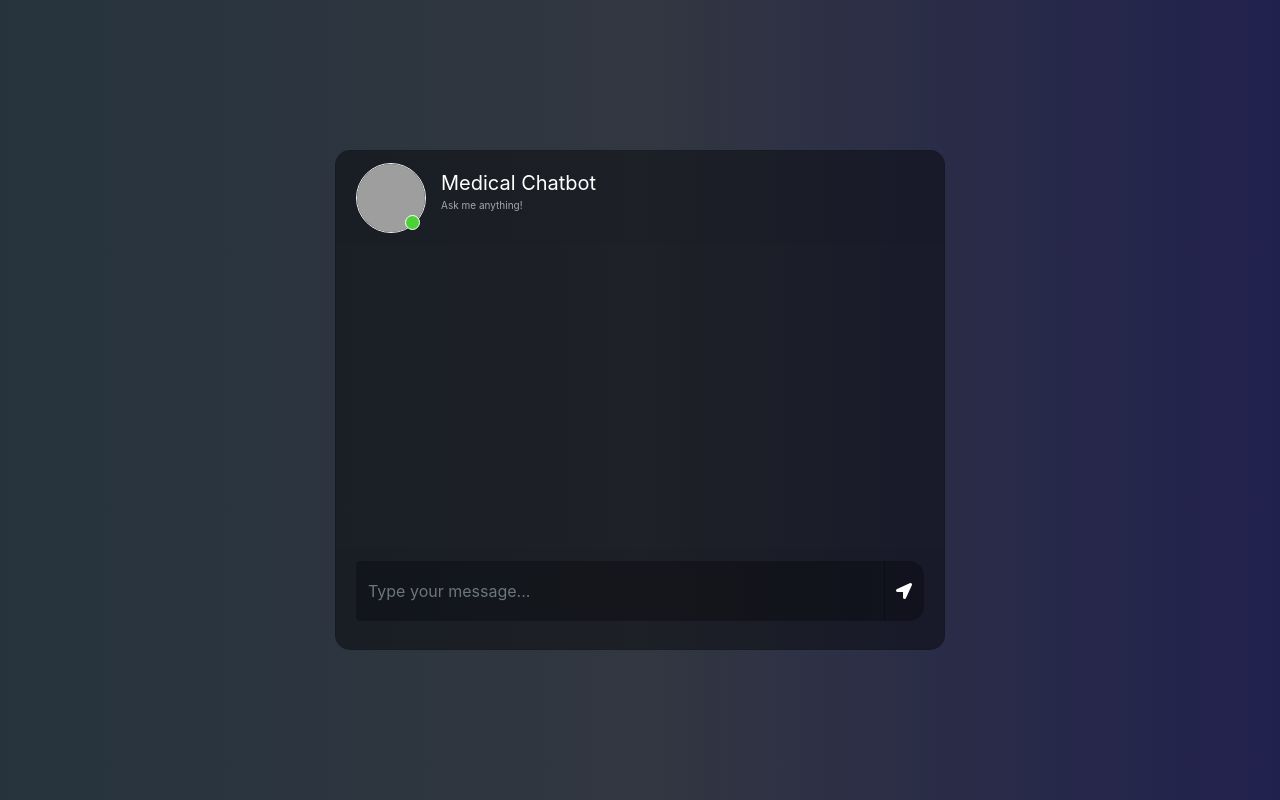
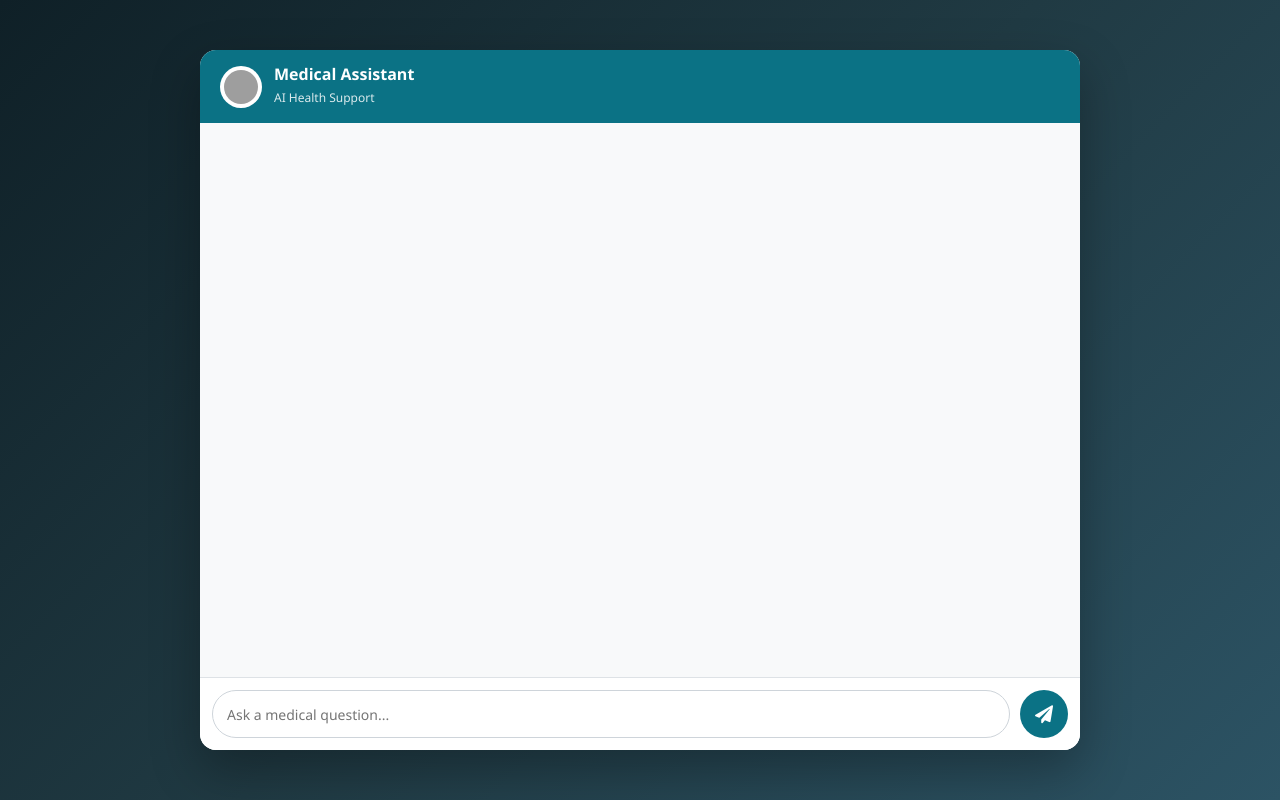
Before and after one commit to Mav977/Medical-Chatbot, a Flask app: page / in a window 1280 px wide. Run offline with Flask 3, Linux system fonts and the light colour scheme; parts of the project's set-up code (start-up, migrations or seed data) failed here and were passed over; some libraries are stand-ins or nearby versions; grey boxes are pictures that could not be loaded.

Commit message:
changed layout and added memory

```diff
--- a/app.py
+++ b/app.py
@@ -9,48 +9,97 @@ from langchain_google_genai import ChatGoogleGenerativeAI
 from langchain_core.prompts import ChatPromptTemplate, PromptTemplate
 from langchain_core.runnables import RunnableParallel, RunnablePassthrough, RunnableLambda
 from langchain_core.output_parsers import StrOutputParser
-
+from langchain_core.messages import AIMessage, HumanMessage, SystemMessage
+from pydantic import BaseModel, Field
+from langchain_core.output_parsers import PydanticOutputParser
 app = Flask(__name__)
 load_dotenv()
 
-PINECONE_API_KEY=os.environ.get('PINECONE_API_KEY')
-OPENAI_API_KEY=os.environ.get('OPENAI_API_KEY')
+
 embeddings=download_embedding()
 index_name = "medical-chatbot"
 # Embed each chunk and upsert the embeddings into your Pinecone index.
+
+class RewrittenQuestion(BaseModel):
+    standalone_question: str = Field(
+        description="A fully self-contained question rewritten from the conversation"
+    )
 docsearch = PineconeVectorStore.from_existing_index(
     index_name=index_name,
     embedding=embeddings
 )
 retriever=docsearch.as_retriever(search_type="similarity", search_kwargs={"k":15})
 chatModel=ChatGoogleGenerativeAI(
-    model="gemini-2.5-flash"
+    model="gemini-2.5-flash-lite"
 )
+MAX_TURNS = 10  # last 10 messages
+messages=[]
 prompt = PromptTemplate(
     template="""
-    "You are an Medical assistant for question-answering tasks. "
-    "Use the following pieces of retrieved context to answer "
-    "the question. If you don't know the answer, say that you "
-    "don't know. Use three sentences maximum and keep the "
-    "answer concise."
-    "\n\n"
-    "{context}"
-      Question: {question}
-    """,
-    input_variables = ['context', 'question']
+You are a medical assistant for question-answering tasks.
+Use the following pieces of retrieved context to answer the question.
+If you don't know the answer, say that you don't know.
+Use three sentences maximum and keep the answer concise.
+
+Context:
+{context}
+
+Chat history:
+{history}
+
+Question:
+{question}
+""",
+    input_variables=["context", "history", "question"]
+)
+parser=StrOutputParser()
+parser2=PydanticOutputParser(pydantic_object=RewrittenQuestion)
+rewriteQuestion_prompt=PromptTemplate(
+    template="""
+Given the following chat history and a follow-up question,
+rewrite the follow-up question to be a standalone question.
+
+Chat history:
+{history}
+
+Follow-up question:
+{question}
+
+Standalone question:
+\n
+{format_instructions}
+""",
+input_variables=["history", "question"],
+partial_variables={"format_instructions": parser2.get_format_instructions()}
 )
 
 def format(docs):
     context="\n\n".join(d.page_content for d in docs )
     return context
+def return_history(messages):
+    history=[]
+    for msg in messages:
+        if isinstance(msg, HumanMessage):
+            history.append(f"Human: {msg.content}")
+        elif isinstance(msg, AIMessage):
+            history.append(f"AI: {msg.content}")
+    return "\n".join(history)
 
 parallel_chain = RunnableParallel({
-    'context': retriever | RunnableLambda(format),
-    'question': RunnablePassthrough()
+    "context": RunnableLambda(lambda x: x["question"]) | retriever | RunnableLambda(format),
+    "history": RunnableLambda(lambda x: x["history"]),
+    "question": RunnableLambda(lambda x: x["question"]),
+
 })
-parser=StrOutputParser()
-chain= parallel_chain | prompt | chatModel | parser
 
+
+
+question_reiterator_chain= rewriteQuestion_prompt | chatModel | parser2  | RunnableLambda(lambda x: x.standalone_question)
+parallel_chain_for_question_rewrite= RunnableParallel({
+    "question": question_reiterator_chain,
+    "history":RunnableLambda(lambda x: x["history"])
+})
+chain= parallel_chain_for_question_rewrite | parallel_chain | prompt | chatModel | parser
 @app.route("/")
 def index():
     return render_template('chat.html')
@@ -59,8 +108,16 @@ def index():
 @app.route("/get", methods=["POST"])
 def chat():
     msg = request.form["msg"]
-    response = chain.invoke(msg)
-    print("Response : ", response)
+    messages.append(HumanMessage(content=msg))
+
+    response = chain.invoke({
+        "question":msg,
+        "history":return_history(messages)
+    })
+    messages.append(AIMessage(content=response))
+    messages[:] = messages[-MAX_TURNS:]
+
+    print("Response : ", messages)
     return str(response)
 
 
--- a/static/style.css
+++ b/static/style.css
@@ -1,263 +1,152 @@
-body,
-html {
-    height: 100%;
+* {
     margin: 0;
-    background: rgb(44, 47, 59);
-    background: -webkit-linear-gradient(to right, rgb(40, 59, 34), rgb(54, 60, 70), rgb(32, 32, 43));
-    background: linear-gradient(to right, rgb(38, 51, 61), rgb(50, 55, 65), rgb(33, 33, 78));
+    padding: 0;
+    box-sizing: border-box;
+    font-family: "Segoe UI", sans-serif;
 }
 
-.chat {
-    margin-top: auto;
-    margin-bottom: auto;
+body {
+    background: linear-gradient(135deg, #0f2027, #203a43, #2c5364);
+    height: 100vh;
+    display: flex;
+    align-items: center;
+    justify-content: center;
 }
 
-.card {
-    height: 500px;
-    border-radius: 15px !important;
-    background-color: rgba(0, 0, 0, 0.4) !important;
+.app-wrapper {
+    width: 100%;
+    max-width: 900px;
+    height: 90vh;
+    padding: 10px;
 }
 
-.contacts_body {
-    padding: 0.75rem 0 !important;
-    overflow-y: auto;
-    white-space: nowrap;
+.chat-card {
+    background: #ffffff;
+    border-radius: 16px;
+    display: flex;
+    flex-direction: column;
+    height: 100%;
+    box-shadow: 0 20px 50px rgba(0, 0, 0, 0.3);
+    overflow: hidden;
 }
 
-.msg_card_body {
-    overflow-y: auto;
+/* Header */
+.chat-header {
+    background: #0b7285;
+    padding: 15px 20px;
+    color: #fff;
+    display: flex;
+    align-items: center;
 }
 
-.card-header {
-    border-radius: 15px 15px 0 0 !important;
-    border-bottom: 0 !important;
+.header-left {
+    display: flex;
+    align-items: center;
+    gap: 12px;
 }
 
-.card-footer {
-    border-radius: 0 0 15px 15px !important;
-    border-top: 0 !important;
+.bot-avatar {
+    width: 42px;
+    height: 42px;
+    border-radius: 50%;
+    background: #fff;
+    padding: 4px;
 }
 
-.container {
-    align-content: center;
+.chat-header h6 {
+    margin: 0;
+    font-weight: 600;
 }
 
-.search {
-    border-radius: 15px 0 0 15px !important;
-    background-color: rgba(0, 0, 0, 0.3) !important;
-    border: 0 !important;
-    color: white !important;
+.chat-header small {
+    font-size: 12px;
+    opacity: 0.85;
 }
 
-.search:focus {
-    box-shadow: none !important;
-    outline: 0px !important;
+/* Body */
+.chat-body {
+    flex: 1;
+    padding: 20px;
+    overflow-y: auto;
+    background: #f8f9fa;
 }
 
-.type_msg {
-    background-color: rgba(0, 0, 0, 0.3) !important;
-    border: 0 !important;
-    color: white !important;
-    height: 60px !important;
-    overflow-y: auto;
+/* Messages */
+.message {
+    display: flex;
+    margin-bottom: 14px;
 }
 
-.type_msg:focus {
-    box-shadow: none !important;
-    outline: 0px !important;
+.message.user {
+    justify-content: flex-end;
 }
 
-.attach_btn {
-    border-radius: 15px 0 0 15px !important;
-    background-color: rgba(0, 0, 0, 0.3) !important;
-    border: 0 !important;
-    color: white !important;
-    cursor: pointer;
+.message.bot {
+    justify-content: flex-start;
 }
 
-.send_btn {
-    border-radius: 0 15px 15px 0 !important;
-    background-color: rgba(0, 0, 0, 0.3) !important;
-    border: 0 !important;
-    color: white !important;
-    cursor: pointer;
+.bubble {
+    max-width: 70%;
+    padding: 12px 14px;
+    border-radius: 14px;
+    position: relative;
+    font-size: 14px;
+    line-height: 1.4;
 }
 
-.search_btn {
-    border-radius: 0 15px 15px 0 !important;
-    background-color: rgba(0, 0, 0, 0.3) !important;
-    border: 0 !important;
-    color: white !important;
-    cursor: pointer;
+.user .bubble {
+    background: #0b7285;
+    color: #fff;
+    border-bottom-right-radius: 4px;
 }
 
-.contacts {
-    list-style: none;
-    padding: 0;
+.bot .bubble {
+    background: #e9ecef;
+    color: #212529;
+    border-bottom-left-radius: 4px;
 }
 
-.contacts li {
-    width: 100% !important;
-    padding: 5px 10px;
-    margin-bottom: 15px !important;
+.bubble span {
+    display: block;
+    font-size: 10px;
+    margin-top: 6px;
+    opacity: 0.6;
+    text-align: right;
 }
 
-.active {
-    background-color: rgba(0, 0, 0, 0.3);
+/* Footer */
+.chat-footer {
+    padding: 12px;
+    background: #ffffff;
+    border-top: 1px solid #dee2e6;
 }
 
-.user_img {
-    height: 70px;
-    width: 70px;
-    border: 1.5px solid #f5f6fa;
-
+.input-area {
+    display: flex;
+    gap: 10px;
 }
 
-.user_img_msg {
-    height: 40px;
-    width: 40px;
-    border: 1.5px solid #f5f6fa;
-
+.input-area input {
+    flex: 1;
+    padding: 12px 14px;
+    border-radius: 25px;
+    border: 1px solid #ced4da;
+    outline: none;
+    font-size: 14px;
 }
 
-.img_cont {
-    position: relative;
-    height: 70px;
-    width: 70px;
+.input-area button {
+    width: 48px;
+    height: 48px;
+    border-radius: 50%;
+    border: none;
+    background: #0b7285;
+    color: #fff;
+    font-size: 18px;
+    cursor: pointer;
+    transition: background 0.2s ease;
 }
 
-.img_cont_msg {
-    height: 40px;
-    width: 40px;
+.input-area button:hover {
+    background: #095c6b;
 }
-
-.online_icon {
-    position: absolute;
-    height: 15px;
-    width: 15px;
-    background-color: #4cd137;
-    border-radius: 50%;
-    bottom: 0.2em;
-    right: 0.4em;
-    border: 1.5px solid white;
-}
-
-.offline {
-    background-color: #c23616 !important;
-}
-
-.user_info {
-    margin-top: auto;
-    margin-bottom: auto;
-    margin-left: 15px;
-}
-
-.user_info span {
-    font-size: 20px;
-    color: white;
-}
-
-.user_info p {
-    font-size: 10px;
-    color: rgba(255, 255, 255, 0.6);
-}
-
-.video_cam {
-    margin-left: 50px;
-    margin-top: 5px;
-}
-
-.video_cam span {
-    color: white;
-    font-size: 20px;
-    cursor: pointer;
-    margin-right: 20px;
-}
-
-.msg_cotainer {
-    margin-top: auto;
-    margin-bottom: auto;
-    margin-left: 10px;
-    border-radius: 25px;
-    background-color: rgb(82, 172, 255);
-    padding: 10px;
-    position: relative;
-}
-
-.msg_cotainer_send {
-    margin-top: auto;
-    margin-bottom: auto;
-    margin-right: 10px;
-    border-radius: 25px;
-    background-color: #58cc71;
-    padding: 10px;
-    position: relative;
-}
-
-.msg_time {
-    position: absolute;
-    left: 0;
-    bottom: -15px;
-    color: rgba(255, 255, 255, 0.5);
-    font-size: 10px;
-}
-
-.msg_time_send {
-    position: absolute;
-    right: 0;
-    bottom: -15px;
-    color: rgba(255, 255, 255, 0.5);
-    font-size: 10px;
-}
-
-.msg_head {
-    position: relative;
-}
-
-#action_menu_btn {
-    position: absolute;
-    right: 10px;
-    top: 10px;
-    color: white;
-    cursor: pointer;
-    font-size: 20px;
-}
-
-.action_menu {
-    z-index: 1;
-    position: absolute;
-    padding: 15px 0;
-    background-color: rgba(0, 0, 0, 0.5);
-    color: white;
-    border-radius: 15px;
-    top: 30px;
-    right: 15px;
-    display: none;
-}
-
-.action_menu ul {
-    list-style: none;
-    padding: 0;
-    margin: 0;
-}
-
-.action_menu ul li {
-    width: 100%;
-    padding: 10px 15px;
-    margin-bottom: 5px;
-}
-
-.action_menu ul li i {
-    padding-right: 10px;
-}
-
-.action_menu ul li:hover {
-    cursor: pointer;
-    background-color: rgba(0, 0, 0, 0.2);
-}
-
-@media(max-width: 576px) {
-    .contacts_card {
-        margin-bottom: 15px !important;
-    }
-}
--- a/templates/chat.html
+++ b/templates/chat.html
@@ -1,88 +1,89 @@
-<link href="//maxcdn.bootstrapcdn.com/bootstrap/4.1.1/css/bootstrap.min.css" rel="stylesheet" id="bootstrap-css">
-<script src="//maxcdn.bootstrapcdn.com/bootstrap/4.1.1/js/bootstrap.min.js"></script>
-<script src="//cdnjs.cloudflare.com/ajax/libs/jquery/3.2.1/jquery.min.js"></script>
-
 <!DOCTYPE html>
-<html>
+<html lang="en">
 
 <head>
-    <title>Chatbot</title>
-    <link rel="stylesheet" href="https://stackpath.bootstrapcdn.com/bootstrap/4.1.3/css/bootstrap.min.css"
-        integrity="sha384-MCw98/SFnGE8fJT3GXwEOngsV7Zt27NXFoaoApmYm81iuXoPkFOJwJ8ERdknLPMO" crossorigin="anonymous">
-    <link rel="stylesheet" href="https://use.fontawesome.com/releases/v5.5.0/css/all.css"
-        integrity="sha384-B4dIYHKNBt8Bc12p+WXckhzcICo0wtJAoU8YZTY5qE0Id1GSseTk6S+L3BlXeVIU" crossorigin="anonymous">
-    <script src="https://ajax.googleapis.com/ajax/libs/jquery/3.3.1/jquery.min.js"></script>
-    <link rel="stylesheet" type="text/css" href="{{ url_for('static', filename='style.css')}}" />
+    <meta charset="UTF-8">
+    <title>Medical Assistant</title>
+
+    <!-- Bootstrap -->
+    <link rel="stylesheet" href="https://stackpath.bootstrapcdn.com/bootstrap/4.5.2/css/bootstrap.min.css">
+
+    <!-- Font Awesome -->
+    <link rel="stylesheet" href="https://cdnjs.cloudflare.com/ajax/libs/font-awesome/5.15.4/css/all.min.css">
+
+    <!-- Custom CSS -->
+    <link rel="stylesheet" href="{{ url_for('static', filename='style.css') }}">
+
+    <!-- jQuery -->
+    <script src="https://ajax.googleapis.com/ajax/libs/jquery/3.5.1/jquery.min.js"></script>
 </head>
 
+<body>
+    <div class="app-wrapper">
+        <div class="chat-card">
 
-<body>
-    <div class="container-fluid h-100">
-        <div class="row justify-content-center h-100">
-            <div class="col-md-8 col-xl-6 chat">
-                <div class="card">
-                    <div class="card-header msg_head">
-                        <div class="d-flex bd-highlight">
-                            <div class="img_cont">
-                                <img src="https://cdn-icons-png.flaticon.com/512/387/387569.png"
-                                    class="rounded-circle user_img">
-                                <!-- <img src="https://www.prdistribution.com/spirit/uploads/pressreleases/2019/newsreleases/d83341deb75c4c4f6b113f27b1e42cd8-chatbot-florence-already-helps-thousands-of-patients-to-remember-their-medication.png" class="rounded-circle user_img"> -->
-                                <span class="online_icon"></span>
-                            </div>
-                            <div class="user_info">
-                                <span>Medical Chatbot</span>
-                                <p>Ask me anything!</p>
-                            </div>
-                        </div>
-                    </div>
-                    <div id="messageFormeight" class="card-body msg_card_body">
-
-
-                    </div>
-                    <div class="card-footer">
-                        <form id="messageArea" class="input-group">
-                            <input type="text" id="text" name="msg" placeholder="Type your message..."
-                                autocomplete="off" class="form-control type_msg" required />
-                            <div class="input-group-append">
-                                <button type="submit" id="send" class="input-group-text send_btn"><i
-                                        class="fas fa-location-arrow"></i></button>
-                            </div>
-                        </form>
+            <!-- Header -->
+            <div class="chat-header">
+                <div class="header-left">
+                    <img src="https://cdn-icons-png.flaticon.com/512/387/387569.png" class="bot-avatar">
+                    <div>
+                        <h6>Medical Assistant</h6>
+                        <small>AI Health Support</small>
                     </div>
                 </div>
             </div>
+
+            <!-- Messages -->
+            <div id="messageFormeight" class="chat-body"></div>
+
+            <!-- Input -->
+            <div class="chat-footer">
+                <form id="messageArea" class="input-area">
+                    <input type="text" id="text" name="msg" placeholder="Ask a medical question..." autocomplete="off"
+                        required>
+                    <button type="submit">
+                        <i class="fas fa-paper-plane"></i>
+                    </button>
+                </form>
+            </div>
+
         </div>
     </div>
 
+    <!-- JS LOGIC UNCHANGED -->
     <script>
         $(document).ready(function () {
             $("#messageArea").on("submit", function (event) {
                 const date = new Date();
-                const hour = date.getHours();
-                const minute = date.getMinutes();
-                const str_time = hour + ":" + minute;
+                const time = date.getHours() + ":" + date.getMinutes();
                 var rawText = $("#text").val();
 
-                var userHtml = '<div class="d-flex justify-content-end mb-4"><div class="msg_cotainer_send">' + rawText + '<span class="msg_time_send">' + str_time + '</span></div><div class="img_cont_msg"><img src="https://i.ibb.co/d5b84Xw/Untitled-design.png" class="rounded-circle user_img_msg"></div></div>';
+                var userHtml = `
+                <div class="message user">
+                    <div class="bubble">${rawText}<span>${time}</span></div>
+                </div>`;
 
                 $("#text").val("");
                 $("#messageFormeight").append(userHtml);
+                $("#messageFormeight").scrollTop($("#messageFormeight")[0].scrollHeight);
 
                 $.ajax({
-                    data: {
-                        msg: rawText,
-                    },
+                    data: { msg: rawText },
                     type: "POST",
                     url: "/get",
                 }).done(function (data) {
-                    var botHtml = '<div class="d-flex justify-content-start mb-4"><div class="img_cont_msg"><img src="https://cdn-icons-png.flaticon.com/512/387/387569.png" class="rounded-circle user_img_msg"></div><div class="msg_cotainer">' + data + '<span class="msg_time">' + str_time + '</span></div></div>';
-                    $("#messageFormeight").append($.parseHTML(botHtml));
+                    var botHtml = `
+                    <div class="message bot">
+                        <div class="bubble">${data}<span>${time}</span></div>
+                    </div>`;
+                    $("#messageFormeight").append(botHtml);
+                    $("#messageFormeight").scrollTop($("#messageFormeight")[0].scrollHeight);
                 });
+
                 event.preventDefault();
             });
         });
     </script>
-
 </body>
 
 </html>
```
